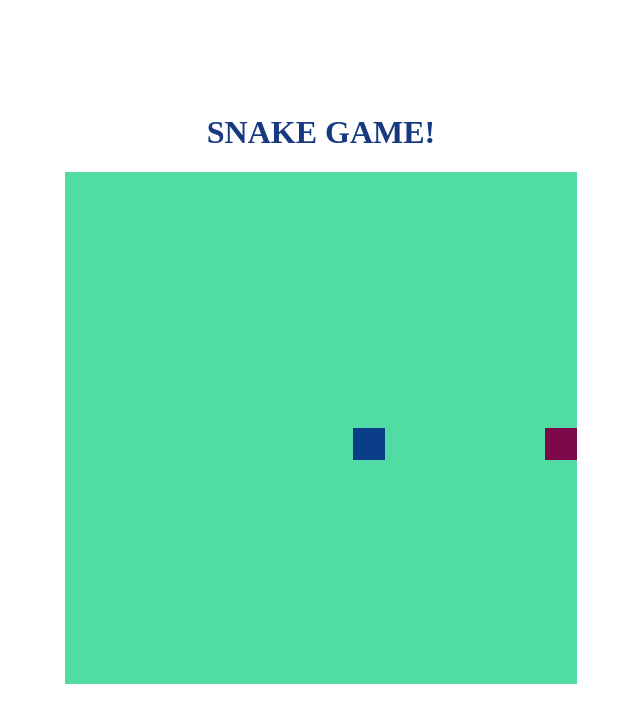
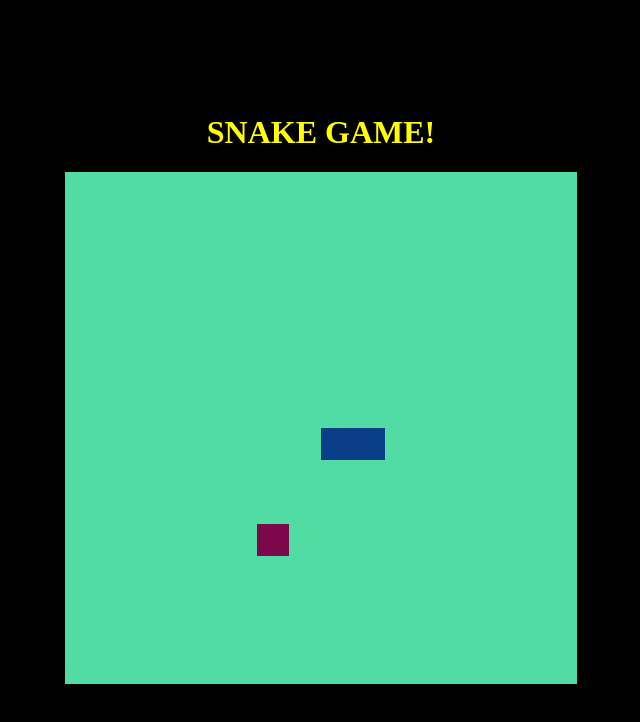
Before and after one commit to PalomaCristina/snake-game, a plain HTML site: page index.html in a window 1280 px wide. Shown: the whole page, without its empty margins (295-935 px from the left). Drawn offline with Linux system fonts and the light colour scheme.

Commit message:
ajuste de bugs, mudança de background e imagem readme

```diff
--- a/script.js
+++ b/script.js
@@ -28,13 +28,14 @@ function criarCobrinha (){
 
 function drawFood(){
     context.fillStyle = '#7C074B';
-    context.fillRect(food.x, food.y, box, box);
+    context.fillRect(food.x, food.y, box, box); //coordenadas da comidinha
 
 }
 
-document.addEventListener('keydown', update);
+document.addEventListener('keydown', update); //
 
-function update(event){
+function update(event) {
+    //direções que a cobrinha vai seguir
     if(event.keyCode == 37 && direction != 'right') direction = 'left';
     if(event.keyCode == 38 && direction != 'down') direction = 'up';
     if(event.keyCode == 39 && direction != 'left') direction = 'right';
@@ -48,7 +49,13 @@ function iniciarJogo() {
     if(snake[0].y > 15 * box && direction == "down") snake[0].y = 0;
     if(snake[0].y < 0 && direction == 'up') snake[0].y = 16 * box;
 
+    for(i = 1; i < snake.length; i++ ) {
+        if(snake[0].x == snake[i].x && snake[0].y == snake[i].y){ //se a posição de y e x forem a mesma, o jogo para
+            clearInterval(jogo);
+            alert('Game Over =(');
 
+        }
+    }
 
     criarBG();
     criarCobrinha();
@@ -62,7 +69,13 @@ function iniciarJogo() {
     if(direction == "up") snakeY -= box;
     if(direction == "down") snakeY += box;
 
-    snake.pop();
+    if(snakeX != food.x || snakeY != food.y){
+        snake.pop();
+    }else {
+        food.x = Math.floor(Math.random() * 15 +1) * box;
+        food.y = Math.floor(Math.random() * 15 +1) * box;
+
+    }
 
     let newHead = {
         x: snakeX,
--- a/style.css
+++ b/style.css
@@ -5,10 +5,10 @@ body{
     flex-direction: column;
     justify-content: center;
     align-items: center;
-    background-color: white;
+    background-color: black;
     color: #51DCA3;
 }
 
 h1{
-    color: #163980;
+    color: yellow;
 }
```
Also changed, not shown: preview.png (added), 1 other file.
